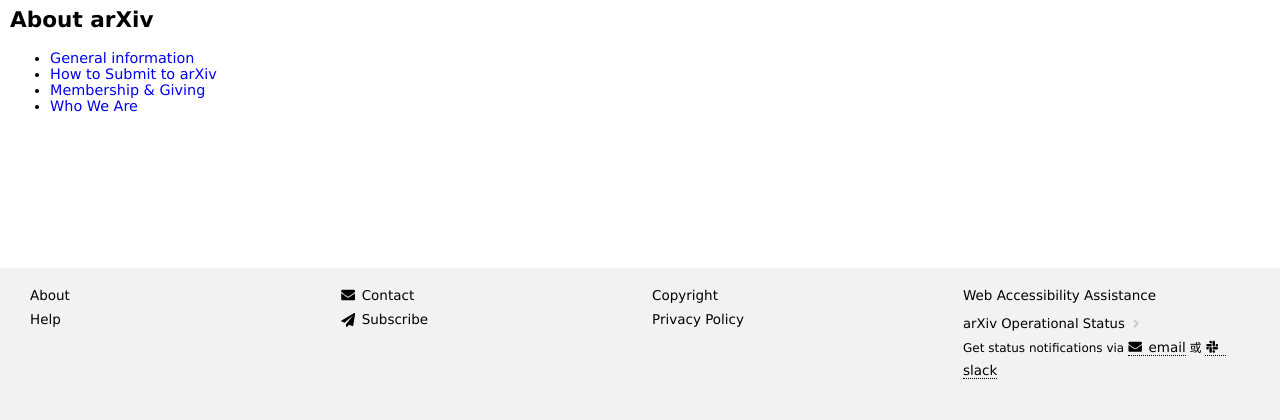
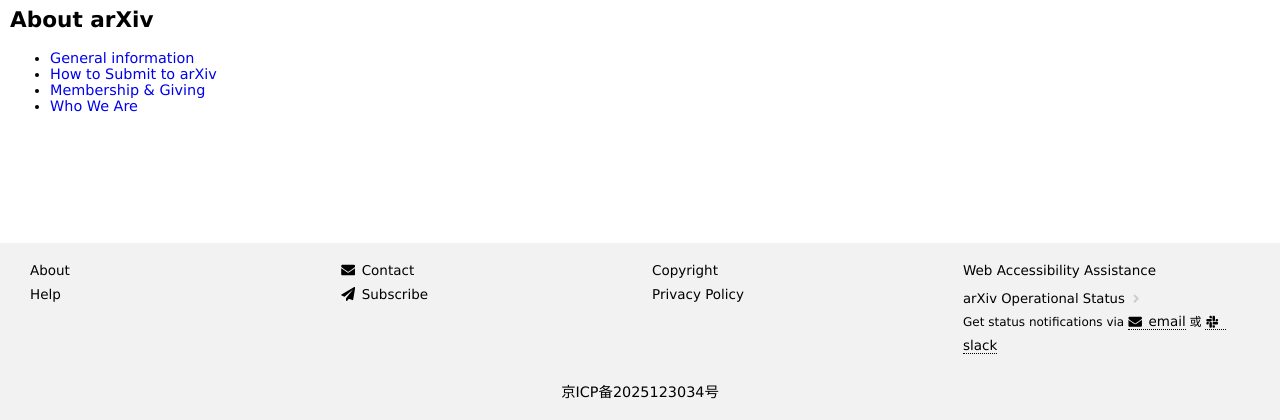
Before and after one commit to cenXiv/cenxiv, a Django app: page /zh-hans/ in a window 1280 px wide. Shown: the part 380-800 px from the top of the page. Run offline with Django 5.2, Linux system fonts and the light colour scheme; parts of the project's set-up code (start-up, migrations or seed data) failed here and were passed over.

Commit message:
Add beian info

```diff
--- a/articles/templates/articles/base.html
+++ b/articles/templates/articles/base.html
@@ -170,6 +170,9 @@
         </div> <!-- end MetaColumn 2 -->
         <!-- End Macro-Column 2 -->
       </div>
+      <div style="text-align: center;">
+          <a href="http://beian.miit.gov.cn/" target="_blank" rel="noopener noreferrer">京ICP备2025123034号</a>
+      </div>
     </footer>
 
 
```
